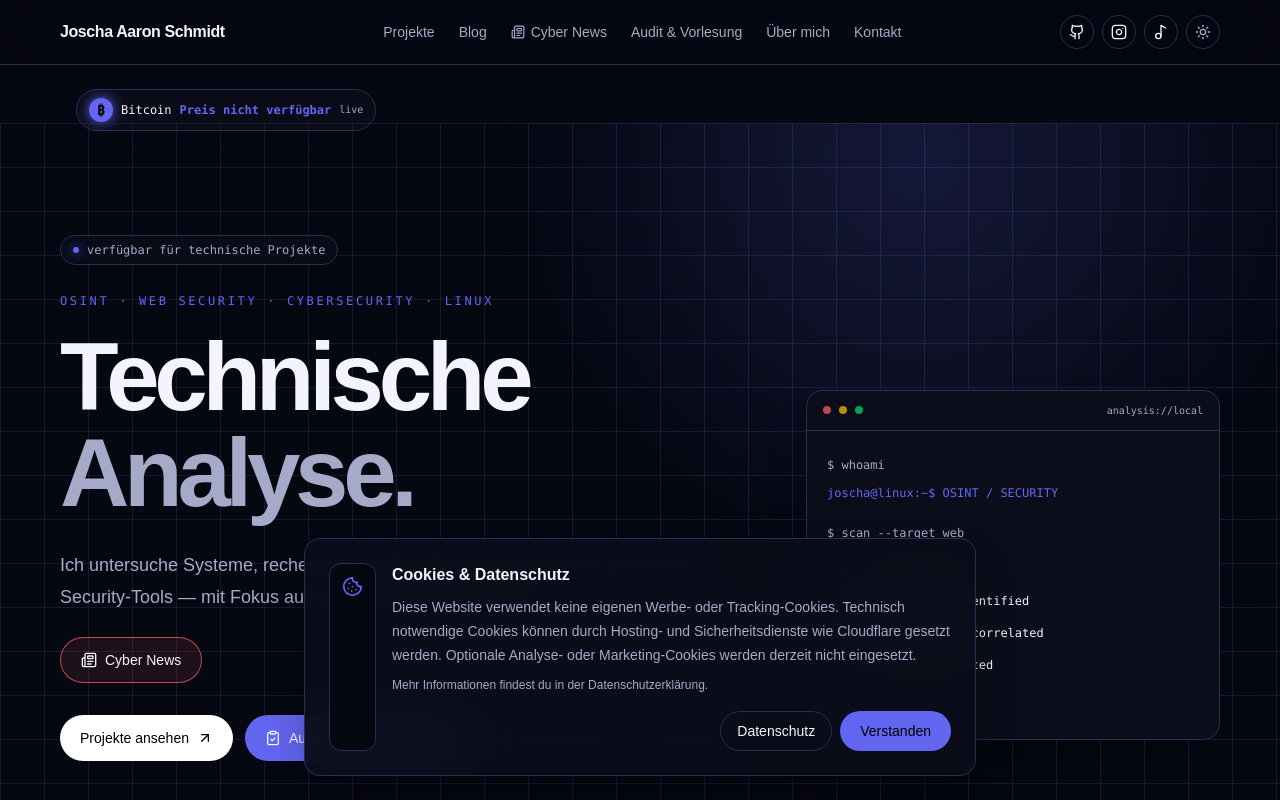
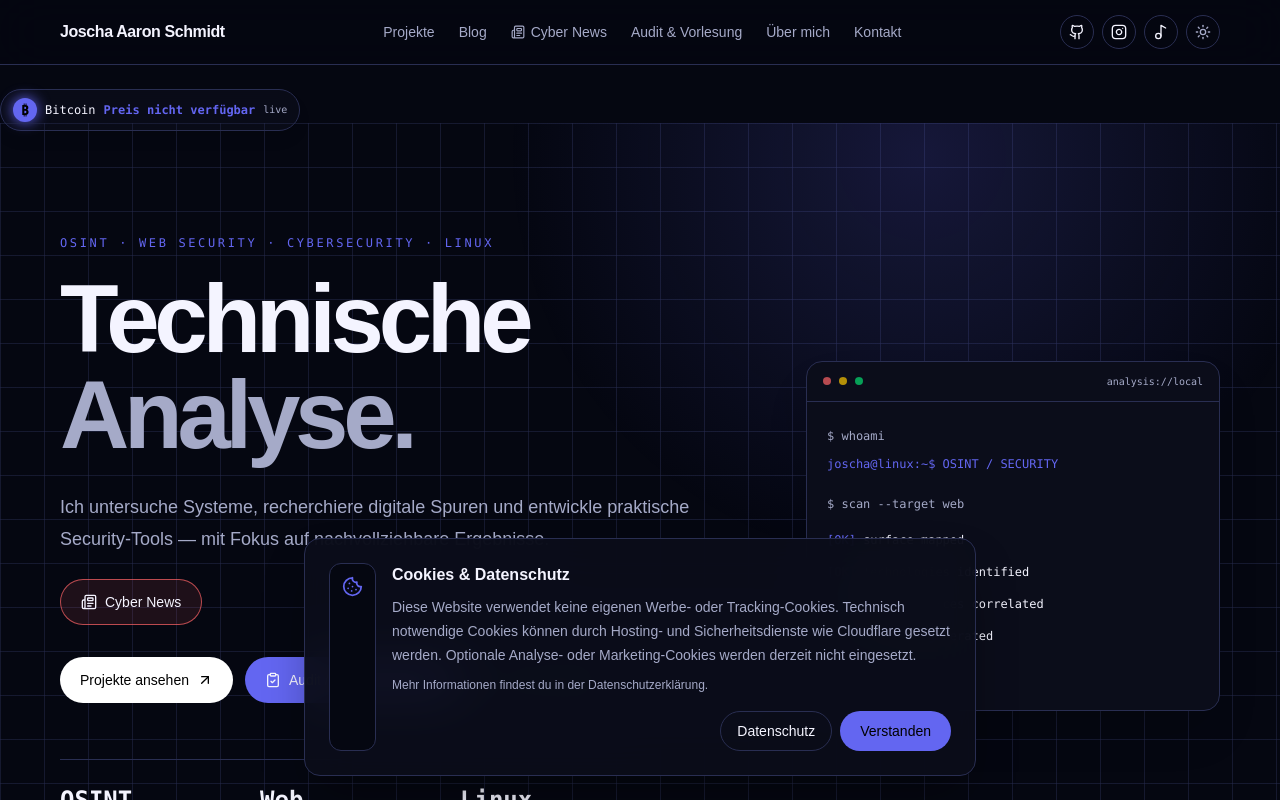
Before and after one commit to aaron0sec/webseite, a Next.js app: page / in a window 1280 px wide. Shown: the top 800 px of the page. Built offline with nearby package versions, Linux system fonts and the light colour scheme; no server answers.

Commit message:
Remove homepage availability badge and align Bitcoin ticker left

```diff
--- a/src/app/layout.tsx
+++ b/src/app/layout.tsx
@@ -14,5 +14,8 @@ export const metadata: Metadata = {
 };
 
 export default function RootLayout({ children }: Readonly<{ children: React.ReactNode }>) {
-  return <html lang="de" className="dark"><head><meta name="google-site-verification" content="SjcxIb0LYpV5eAe7mZOXWJgi7nXtGW8fSQIGP2A9erY" /></head><body><SiteHeader /><BitcoinTicker />{children}<SiteFooter /><CookieConsent /></body></html>;
+  return <html lang="de" className="dark"><head>
+    <meta name="google-site-verification" content="SjcxIb0LYpV5eAe7mZOXWJgi7nXtGW8fSQIGP2A9erY" />
+    <style>{`body > div[aria-live="polite"] { width: 100% !important; max-width: none !important; padding-left: 0 !important; padding-right: 0 !important; margin-left: 0 !important; margin-right: 0 !important; } body > div[aria-live="polite"] > div { margin-left: 0 !important; } .hero-glow .mb-7.inline-flex { display: none !important; }`}</style>
+  </head><body><SiteHeader /><BitcoinTicker />{children}<SiteFooter /><CookieConsent /></body></html>;
 }
```
